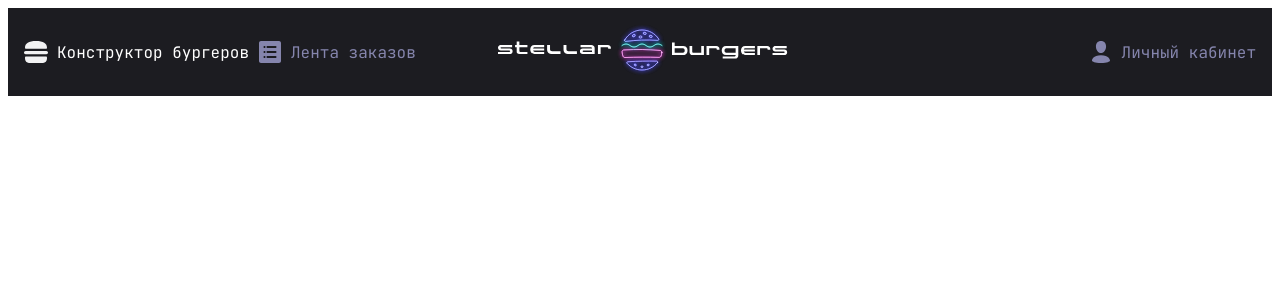
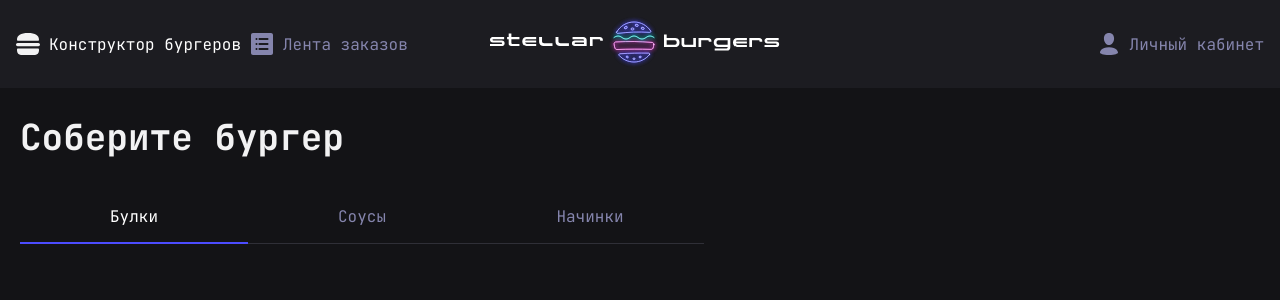
Before and after one commit to roobx/sb, a React (Create React App) app: page / in a window 1280 px wide. Shown: the top 300 px of the page. Built offline with nearby package versions, Linux system fonts and the light colour scheme.

Commit message:
начало вёрстки ингредиентов

```diff
--- a/src/components/App/App.css
+++ b/src/components/App/App.css
@@ -1,3 +1,13 @@
 .app {
   display: flex;
+  flex-direction: column;
+  height: 100vh;
+  background-color: #131316;
 }
+
+.main {
+  display: flex;
+  justify-content: space-between;
+  width: 1240px;
+  margin: 0 auto;
+}
--- a/src/components/App/App.jsx
+++ b/src/components/App/App.jsx
@@ -1,10 +1,14 @@
 import AppHeader from "../AppHeader/AppHeader";
 import "./App.css";
+import BurgerIngredients from '../BurgerIngredients/BurgerIngredients';
 
 function App() {
   return (
     <div className="app">
       <AppHeader />
+      <main className="main">
+        <BurgerIngredients />
+      </main>
     </div>
   );
 }
--- a/src/components/BurgerIngredients/BurgerIngredients.css
+++ b/src/components/BurgerIngredients/BurgerIngredients.css
@@ -0,0 +1,20 @@
+.burger-ingredients {
+  font-family: 'Jet Brains Mono';
+  max-width: 600px;
+}
+
+.burger-ingredients__title {
+  font-style: normal;
+  font-weight: bold;
+  font-size: 36px;
+  line-height: 40px;
+  color: #F2F2F3;
+}
+
+.burger-ingredients__menu {
+  display: flex;
+  list-style-type: none;
+  margin: 0;
+  padding: 0;
+  text-align: center;
+}
--- a/src/components/BurgerIngredients/BurgerIngredients.jsx
+++ b/src/components/BurgerIngredients/BurgerIngredients.jsx
@@ -1,2 +1,25 @@
 import React from "react";
 import "./BurgerIngredients.css";
+import { Tab } from '../../burger-ui/ui';
+
+class BurgerIngredients extends React.Component {
+  render() {
+    return (
+      <section className="burger-ingredients">
+        <h1 className="burger-ingredients__title">Соберите бургер</h1>
+        <nav>
+          <ul className="burger-ingredients__menu">
+            <li><Tab text='Булки' type='current' /></li>
+            <li><Tab text='Соусы' /></li>
+            <li><Tab text='Начинки' /></li>
+          </ul>
+        </nav>
+        <div className="burger-ingredients__content">
+
+        </div>
+      </section>
+    )
+  }
+}
+
+export default BurgerIngredients;
--- a/src/index.css
+++ b/src/index.css
@@ -0,0 +1,3 @@
+body {
+  margin: 0;
+}
```
Also changed, not shown: 1 other file (tests, documents, lock files or other folders).
